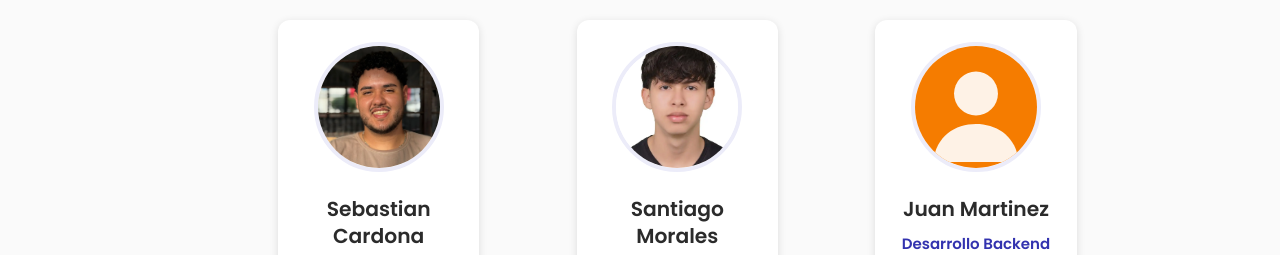
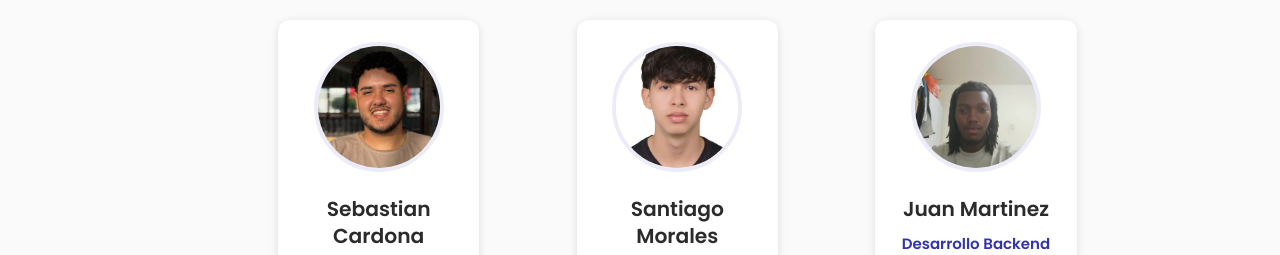
Before and after one commit to Sandreymv/TurnoYa-, a plain HTML site: page proyecto_integrador/nosotros.html in a window 1280 px wide. Shown: the part 525-780 px from the top of the page. Drawn offline with nearby package versions, Linux system fonts and the light colour scheme.

Commit message:
Cambios en imagenes, README del proyecto y limpieza de comentarios

```diff
--- a/proyecto_integrador/nosotros.html
+++ b/proyecto_integrador/nosotros.html
@@ -65,7 +65,7 @@
     </div>
     <div class="col s12 m6 l3">
       <div class="card card-integrante">
-        <img class="avatar-integrante" src="img/avatar-3.svg" alt="Avatar de Integrante 3">
+        <img class="avatar-integrante" src="img/avatar-3.webp" alt="Avatar de Integrante 3">
         <div class="card-content">
           <span class="card-title">Juan Martinez</span>
           <p class="rol">Desarrollo Backend</p>
```
Also changed, not shown: proyecto_integrador/css/style.css (+12 -16 lines), proyecto_integrador/js/main.js (+6 -8 lines), proyecto_integrador/img/avatar-3.svg (deleted), proyecto_integrador/img/avatar-3.webp (added), proyecto_integrador/img/avatar-4.svg (deleted).
